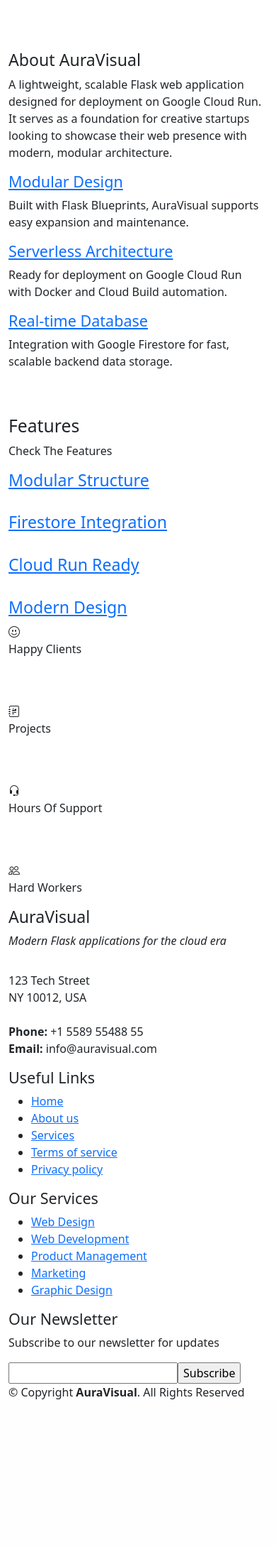
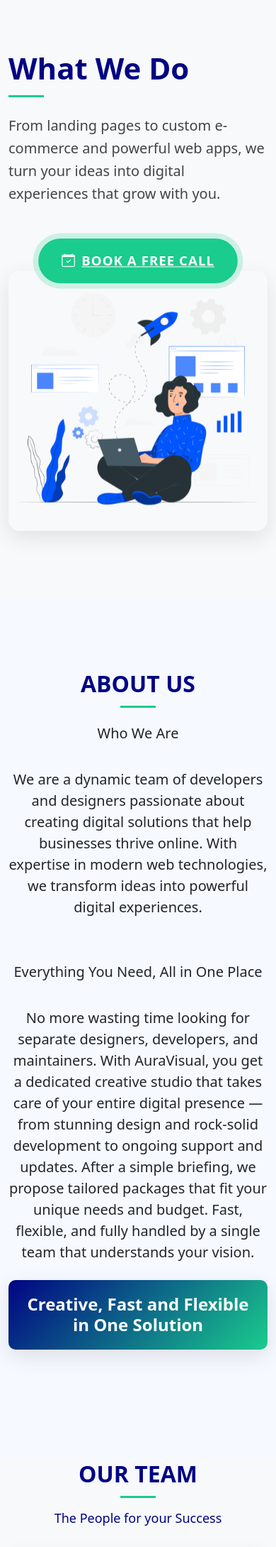
Before and after one commit to latorreandrea/aura-visual, a Python web app: template aura_visual/templates/main/index.html in a window 390 px wide; the page is wider, and only the part inside the window is pictured. Shown: the part 966-3145 px from the top of that part at 71% size. Before the commit the page ends 2937 px from the top of that part, so only its background shows below. Run offline with Jinja, Linux system fonts and the light colour scheme; the template is opened without the code that fills it, so the values that code supplies are empty.

Commit message:
Enhance website structure and styling: add services and team sections, optimize AOS initialization, and improve header responsiveness.

```diff
--- a/aura_visual/static/css/style.css
+++ b/aura_visual/static/css/style.css
@@ -1,4 +1,8 @@
-
+html, body {
+    overflow-x: hidden;
+    width: 100%;
+    position: relative;
+}
 html {
   scroll-behavior: smooth;
 }
@@ -297,8 +301,9 @@ html {
   }
 }
 
-/* Animation for the hero image floating effect */
-.hero-img img.animated {
+/* Animation for the  image floating effect */
+.hero-img img.animated,
+.services-img img.animated {
   animation: float 4s ease-in-out infinite;
 }
 
@@ -408,3 +413,188 @@ html {
     box-shadow: 0 0 0 0 rgba(26, 204, 141, 0);
   }
 }
+
+/*--------- Services Section ------------*/
+.services {
+  padding: 80px 0;
+  position: relative;
+}
+
+.section-bg {
+  background-color: #f8f9fa;
+}
+
+.services .services-img {
+  position: relative;
+}
+
+.services .services-img img {
+  max-width: 100%;
+  border-radius: 15px;
+  box-shadow: 0 10px 30px rgba(0, 0, 0, 0.1);
+  transition: all 0.5s ease;
+}
+
+.services .services-img img:hover {
+  transform: translateY(-10px);
+}
+
+.services h2 {
+  font-size: 42px;
+  font-weight: 700;
+  color: #010483;
+  margin-bottom: 20px;
+  position: relative;
+  padding-bottom: 15px;
+}
+
+.services h2:after {
+  content: '';
+  position: absolute;
+  display: block;
+  width: 50px;
+  height: 3px;
+  background: #1acc8d;
+  bottom: 0;
+  left: 0;
+}
+
+.services p {
+  margin-bottom: 30px;
+  color: #444444;
+  font-size: 18px;
+  line-height: 1.6;
+}
+
+
+/* About Section Styling */
+.section-bg-alt {
+  background-color: #f6f9ff;
+}
+
+.section-title {
+  text-align: center;
+  padding-bottom: 30px;
+}
+
+.section-title h2 {
+  font-size: 32px;
+  font-weight: bold;
+  text-transform: uppercase;
+  margin-bottom: 15px;
+  padding-bottom: 15px;
+  position: relative;
+  color: #010483;
+}
+
+.section-title h2::after {
+  content: "";
+  position: absolute;
+  display: block;
+  width: 50px;
+  height: 3px;
+  background: #1acc8d;
+  bottom: 0;
+  left: calc(50% - 25px);
+}
+
+.section-title p {
+  font-size: 18px;
+  margin-bottom: 0;
+  color: #010483;
+}
+
+.about {
+  padding: 100px 0 60px;
+}
+
+.highlight-box {
+  background: linear-gradient(135deg, #010483, #1acc8d);
+  padding: 20px;
+  border-radius: 10px;
+  color: #fff;
+  box-shadow: 0 10px 30px rgba(0, 0, 0, 0.1);
+  max-width: 800px;
+  margin: 0 auto;
+}
+
+.highlight-text {
+  font-weight: 700;
+  font-size: 24px;
+  margin: 0;
+}
+
+/* Team Cards */
+.team-card {
+  background: #fff;
+  border-radius: 15px;
+  box-shadow: 0 10px 30px rgba(0, 0, 0, 0.07);
+  overflow: hidden;
+  margin-bottom: 30px;
+  transition: all 0.3s ease;
+  height: 100%;
+}
+
+.team-card:hover {
+  transform: translateY(-10px);
+  box-shadow: 0 15px 40px rgba(0, 0, 0, 0.12);
+}
+
+.team-img {
+  position: relative;
+  overflow: hidden;
+}
+
+.team-img img {
+  transition: transform 0.5s ease;
+  width: 100%;
+}
+
+.team-card:hover .team-img img {
+  transform: scale(1.1);
+}
+
+.team-info {
+  padding: 25px 20px;
+  text-align: center;
+}
+
+.team-info h4 {
+  font-weight: 700;
+  margin-bottom: 5px;
+  font-size: 20px;
+  color: #010483;
+}
+
+.team-info span {
+  display: block;
+  font-size: 15px;
+  font-weight: 500;
+  color: #1acc8d;
+  margin-bottom: 15px;
+}
+
+.team-info p {
+  font-style: italic;
+  font-size: 14px;
+  line-height: 1.7;
+  color: #4e4e4e;
+  margin-bottom: 20px;
+}
+
+.team-info .social {
+  margin-top: 15px;
+}
+
+.team-info .social a {
+  font-size: 18px;
+  display: inline-block;
+  color: #010483;
+  line-height: 1;
+  margin: 0 8px;
+  transition: all 0.3s ease;
+}
+
+.team-info .social a:hover {
+  color: #1acc8d;
+}
--- a/aura_visual/static/js/main.js
+++ b/aura_visual/static/js/main.js
@@ -1,12 +1,18 @@
 
 
 document.addEventListener('DOMContentLoaded', function() {
-    AOS.init({
-        duration: 1000,
-        easing: 'ease-in-out',
-        once: true,
-        mirror: false
-    });
+  // Prima carica il contenuto essenziale
+    setTimeout(function() {
+        // Poi inizializza AOS con impostazioni ottimizzate
+        AOS.init({
+            duration: 800,         // Durata ridotta
+            easing: 'ease-out',    // Easing più leggero
+            once: true,            // Una sola animazione
+            disable: 'mobile',     // Disabilita su mobile
+            startEvent: 'load',    // Inizia al caricamento completo
+            throttleDelay: 99      // Aumenta throttle delay
+        });
+    }, 100);
     // Selettori principali
     const selectHeader = document.querySelector('#header');
     const selectMobileNav = document.querySelector('.mobile-nav-toggle');
--- a/aura_visual/templates/base.html
+++ b/aura_visual/templates/base.html
@@ -35,14 +35,16 @@
         <!-- <a href="#" class="back-to-top d-flex align-items-center justify-content-center"><i class="bi bi-arrow-up-short"></i></a>
         <div id="preloader"></div> -->
 
-        <!-- Vendor JS Files -->
-        <script src="https://cdn.jsdelivr.net/npm/bootstrap@5.2.3/dist/js/bootstrap.bundle.min.js"></script>
-        <script src="https://cdn.jsdelivr.net/npm/aos@2.3.4/dist/aos.js"></script>
+
+
+
+    </body>
+    <!-- Vendor JS Files -->
+        <script src="https://cdn.jsdelivr.net/npm/bootstrap@5.2.3/dist/js/bootstrap.bundle.min.js" defer></script>
+        <script src="https://cdn.jsdelivr.net/npm/aos@2.3.4/dist/aos.js" defer></script>
 
 
         <!-- Template Main JS File -->
         <script src="{{ url_for('static', filename='js/main.js') }}"></script>
-
         {% block extra_js %}{% endblock %}
-    </body>
 </html>
--- /dev/null
+++ b/aura_visual/templates/components/about.html
@@ -0,0 +1,39 @@
+<section id="about" class="about section-bg-alt">
+  <div class="container">
+    <div class="section-title text-center" data-aos="fade-up">
+      <h2  class="fw-bold mb-4">About Us</h2>
+      <h5>Who We Are</h5>
+    </div>
+
+    <div class="row content" data-aos="fade-up">
+      <div class="col-lg-8 mx-auto text-center mb-5">
+        <p class="fs-5">
+            We are a dynamic team of developers and designers passionate
+            about creating digital solutions that help businesses thrive online.
+            With expertise in modern web technologies,
+            we transform ideas into powerful digital experiences.
+        </p>
+      </div>
+    </div>
+
+    <div class="section-title text-center" data-aos="fade-up">
+      <h5>Everything You Need, All in One Place</h5>
+    </div>
+
+    <div class="row content" data-aos="fade-up">
+      <div class="col-lg-8 mx-auto text-center mb-5">
+        <p class="fs-5">
+            No more wasting time looking for separate designers, developers, and maintainers.
+            With AuraVisual, you get a dedicated creative studio that takes care of your entire digital presence
+            — from stunning design and rock-solid development to ongoing support and updates.
+            After a simple briefing, we propose tailored packages that fit your unique needs and budget. Fast, flexible, and fully handled by a single team that understands your vision.
+        </p>
+        <div class="highlight-box mt-4 mb-5" data-aos="zoom-in" data-aos-delay="200">
+          <h3 class="highlight-text">Creative, Fast and Flexible in One Solution</h3>
+        </div>
+      </div>
+    </div>
+
+    </div>
+  </div>
+</section><!-- End About Section -->
--- a/aura_visual/templates/components/hero.html
+++ b/aura_visual/templates/components/hero.html
@@ -6,9 +6,7 @@
           <div data-aos="zoom-out" data-aos-delay="100" data-aos-duration="1000">
   <div class="hero-headline">
     <h1 class="display-1 fw-bold">
-      <span data-aos="fade-down" data-aos-delay="300" class="d-block">MAKE</span>
-      <span data-aos="fade-down" data-aos-delay="500" class="d-block accent-text">IT</span>
-      <span data-aos="fade-down" data-aos-delay="700" class="d-block">HAPPEN</span>
+      <span class="d-block">MAKE <span class="accent-text">IT</span> HAPPEN</span>
     </h1>
   </div>
 
@@ -24,7 +22,7 @@
 </div>
         </div>
         <div class="col-lg-4 order-1 order-lg-2 hero-img" data-aos="zoom-out" data-aos-delay="300" data-aos-duration="1500">
-          <img src="{{ url_for('static', filename='img/hero-img.png') }}" class="img-fluid animated" alt="Marketing illustrations by Storyset">
+          <img src="{{ url_for('static', filename='img/hero-img.png') }}" loading="lazy" class="img-fluid animated" alt="Marketing illustrations by Storyset">
         </div>
       </div>
     </div>
--- /dev/null
+++ b/aura_visual/templates/components/mission.html
@@ -0,0 +1,25 @@
+<section id="mission" class="services section-bg">
+        <div class="container">
+          <div class="row justify-content-between align-items-center">
+
+            <div class="col-lg-5 order-2 order-lg-1 services-img" data-aos="fade-right" data-aos-delay="200" data-aos-duration="1500">
+              <img src="{{ url_for('static', filename='img/services-img.png') }}" loading="lazy" class="img-fluid animated" alt="Digital services illustration">
+            </div>
+
+
+            <div class="col-lg-7 pt-5 pt-lg-0 order-1 order-lg-2 d-flex align-items-center">
+              <div class="services-content" data-aos="fade-left" data-aos-delay="100" data-aos-duration="1000">
+                <h2 class="fw-bold mb-4">What We Do</h2>
+                <p class="fs-5 mb-5">
+                  From landing pages to custom e-commerce and powerful web apps, we turn your ideas into digital experiences that grow with you.
+                </p>
+                <div class="text-center text-lg-start" data-aos="zoom-in" data-aos-delay="500">
+                  <a href="#contact" class="btn-get-started scrollto btn-lg pulse-animation">
+                    <i class="bi bi-calendar-check me-2"></i> Book a Free Call
+                  </a>
+                </div>
+              </div>
+            </div>
+          </div>
+        </div>
+      </section>
--- a/aura_visual/templates/components/navbar.html
+++ b/aura_visual/templates/components/navbar.html
@@ -11,28 +11,12 @@
       <nav id="navbar" class="navbar">
         <ul>
           <li><a class="nav-link scrollto active" href="#hero">Home</a></li>
+          <li><a class="nav-link scrollto" href="#mission">Mission</a></li>
           <li><a class="nav-link scrollto" href="#about">About</a></li>
-          <li><a class="nav-link scrollto" href="#features">Features</a></li>
-          <li><a class="nav-link scrollto" href="#gallery">Gallery</a></li>
+          <!-- <li><a class="nav-link scrollto" href="#features">Features</a></li> -->
           <li><a class="nav-link scrollto" href="#team">Team</a></li>
-          <li><a class="nav-link scrollto" href="#pricing">Pricing</a></li>
-          <li class="dropdown"><a href="#"><span>Drop Down</span> <i class="bi bi-chevron-down"></i></a>
-            <ul>
-              <li><a href="#">Drop Down 1</a></li>
-              <li class="dropdown"><a href="#"><span>Deep Drop Down</span> <i class="bi bi-chevron-right"></i></a>
-                <ul>
-                  <li><a href="#">Deep Drop Down 1</a></li>
-                  <li><a href="#">Deep Drop Down 2</a></li>
-                  <li><a href="#">Deep Drop Down 3</a></li>
-                  <li><a href="#">Deep Drop Down 4</a></li>
-                  <li><a href="#">Deep Drop Down 5</a></li>
-                </ul>
-              </li>
-              <li><a href="#">Drop Down 2</a></li>
-              <li><a href="#">Drop Down 3</a></li>
-              <li><a href="#">Drop Down 4</a></li>
-            </ul>
-          </li>
+          <li><a class="nav-link scrollto" href="#portfolio">Portfolio</a></li>
+          <li><a class="nav-link scrollto" href="#plan">Plan</a></li>
           <li><a class="nav-link scrollto" href="#contact">Contact</a></li>
         </ul>
         <i class="bi bi-list mobile-nav-toggle"></i>
--- /dev/null
+++ b/aura_visual/templates/components/team.html
@@ -0,0 +1,67 @@
+<section id="team" class="team section-bg">
+  <div class="container">
+    <div class="section-title text-center" data-aos="fade-up">
+      <h2>Our Team</h2>
+      <p>The People for your Success</p>
+    </div>
+
+    <div class="row content">
+      <!-- Team Member 1 -->
+      <div class="col-lg-4 col-md-6 d-flex align-items-stretch" data-aos="fade-up" data-aos-delay="100">
+        <div class="team-card">
+          <div class="team-img">
+            <img src="{{ url_for('static', filename='img/team/team-1.jpg') }}" class="img-fluid" alt="Team Member" loading="lazy">
+          </div>
+          <div class="team-info">
+            <h4>Alex Morgan</h4>
+            <span>Lead Developer</span>
+            <p>Full stack engineer with 10+ years of experience building enterprise-level web applications with Python and JavaScript.</p>
+            <div class="social">
+              <a href="#"><i class="bi bi-twitter"></i></a>
+              <a href="#"><i class="bi bi-linkedin"></i></a>
+              <a href="#"><i class="bi bi-github"></i></a>
+            </div>
+          </div>
+        </div>
+      </div>
+
+      <!-- Team Member 2 -->
+      <div class="col-lg-4 col-md-6 d-flex align-items-stretch" data-aos="fade-up" data-aos-delay="200">
+        <div class="team-card">
+          <div class="team-img">
+            <img src="{{ url_for('static', filename='img/team/team-2.jpg') }}" class="img-fluid" alt="Team Member" loading="lazy">
+          </div>
+          <div class="team-info">
+            <h4>Sarah Johnson</h4>
+            <span>UX/UI Designer</span>
+            <p>Creative designer focused on crafting beautiful, intuitive interfaces that balance aesthetics with functionality and user experience.</p>
+            <div class="social">
+              <a href="#"><i class="bi bi-twitter"></i></a>
+              <a href="#"><i class="bi bi-dribbble"></i></a>
+              <a href="#"><i class="bi bi-behance"></i></a>
+            </div>
+          </div>
+        </div>
+      </div>
+
+      <!-- Team Member 3 -->
+      <div class="col-lg-4 col-md-6 d-flex align-items-stretch" data-aos="fade-up" data-aos-delay="300">
+        <div class="team-card">
+          <div class="team-img">
+            <img src="{{ url_for('static', filename='img/team/team-3.jpg') }}" class="img-fluid" alt="Team Member" loading="lazy">
+          </div>
+          <div class="team-info">
+            <h4>Michael Chen</h4>
+            <span>Cloud Architect</span>
+            <p>Infrastructure specialist with deep knowledge of Google Cloud Platform, serverless architecture, and CI/CD pipelines.</p>
+            <div class="social">
+              <a href="#"><i class="bi bi-twitter"></i></a>
+              <a href="#"><i class="bi bi-linkedin"></i></a>
+              <a href="#"><i class="bi bi-medium"></i></a>
+            </div>
+          </div>
+        </div>
+      </div>
+    </div>
+  </div>
+</section><!-- End Team Section -->
--- a/aura_visual/templates/main/index.html
+++ b/aura_visual/templates/main/index.html
@@ -10,43 +10,20 @@
 {% block content %}
     <!-- ======= Hero Section ======= -->
     {% include 'components/hero.html' %}
+    <!-- ======= Main Content ======= -->
+    <main id="main">
+    <!-- ======= Mission ======= -->
+    {% include 'components/mission.html' %}
+    <!-- ======= About Section ======= -->
+    {% include 'components/about.html' %}
+    <!-- ======= Team Section ======= -->
+    {% include 'components/team.html' %}
+    </main>
 
-      <main id="main">
-    <!-- ======= Main Content ======= -->
 
-    <!-- ======= About Section ======= -->
-    <section id="about" class="about">
-      <div class="container-fluid">
-        <div class="row">
-          <div class="col-xl-5 col-lg-6 video-box d-flex justify-content-center align-items-stretch" data-aos="fade-right">
-            <a href="https://www.youtube.com/watch?v=jDDaplaOz7Q" class="venobox play-btn mb-4" data-vbtype="video" data-autoplay="true"></a>
-          </div>
 
-          <div class="col-xl-7 col-lg-6 icon-boxes d-flex flex-column align-items-stretch justify-content-center py-5 px-lg-5" data-aos="fade-left">
-            <h3>About AuraVisual</h3>
-            <p>A lightweight, scalable Flask web application designed for deployment on Google Cloud Run. It serves as a foundation for creative startups looking to showcase their web presence with modern, modular architecture.</p>
 
-            <div class="icon-box" data-aos="zoom-in" data-aos-delay="100">
-              <div class="icon"><i class="bx bx-fingerprint"></i></div>
-              <h4 class="title"><a href="">Modular Design</a></h4>
-              <p class="description">Built with Flask Blueprints, AuraVisual supports easy expansion and maintenance.</p>
-            </div>
 
-            <div class="icon-box" data-aos="zoom-in" data-aos-delay="200">
-              <div class="icon"><i class="bx bx-gift"></i></div>
-              <h4 class="title"><a href="">Serverless Architecture</a></h4>
-              <p class="description">Ready for deployment on Google Cloud Run with Docker and Cloud Build automation.</p>
-            </div>
-
-            <div class="icon-box" data-aos="zoom-in" data-aos-delay="300">
-              <div class="icon"><i class="bx bx-atom"></i></div>
-              <h4 class="title"><a href="">Real-time Database</a></h4>
-              <p class="description">Integration with Google Firestore for fast, scalable backend data storage.</p>
-            </div>
-          </div>
-        </div>
-      </div>
-    </section><!-- End About Section -->
 
     <!-- ======= Features Section ======= -->
     <section id="features" class="features">
@@ -126,6 +103,6 @@
 
     <!-- Other sections would go here -->
 
-  </main><!-- End #main -->
+
 
 {% endblock %}
```
Also changed, not shown: aura_visual/static/img/services-img.png (added).
